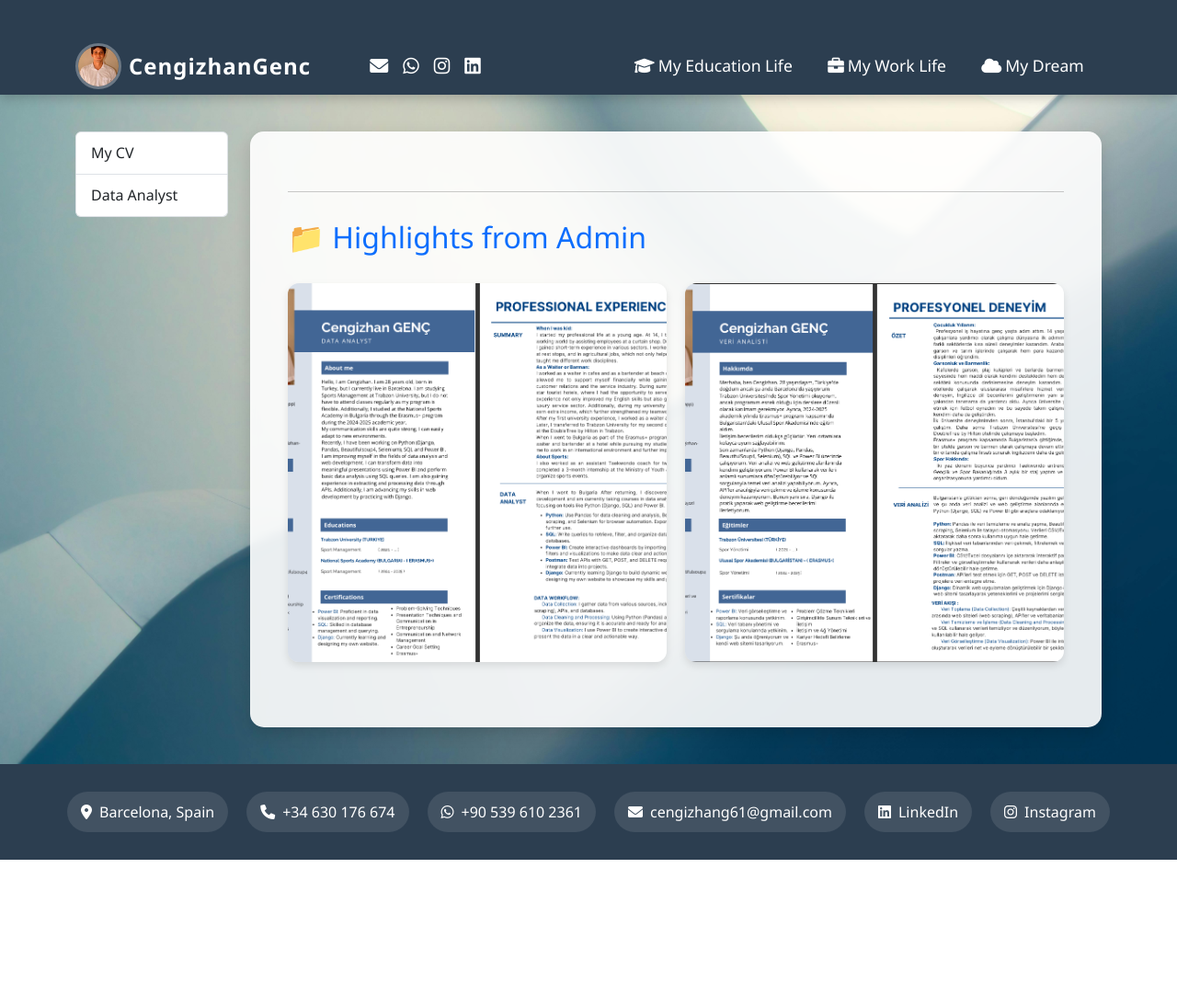
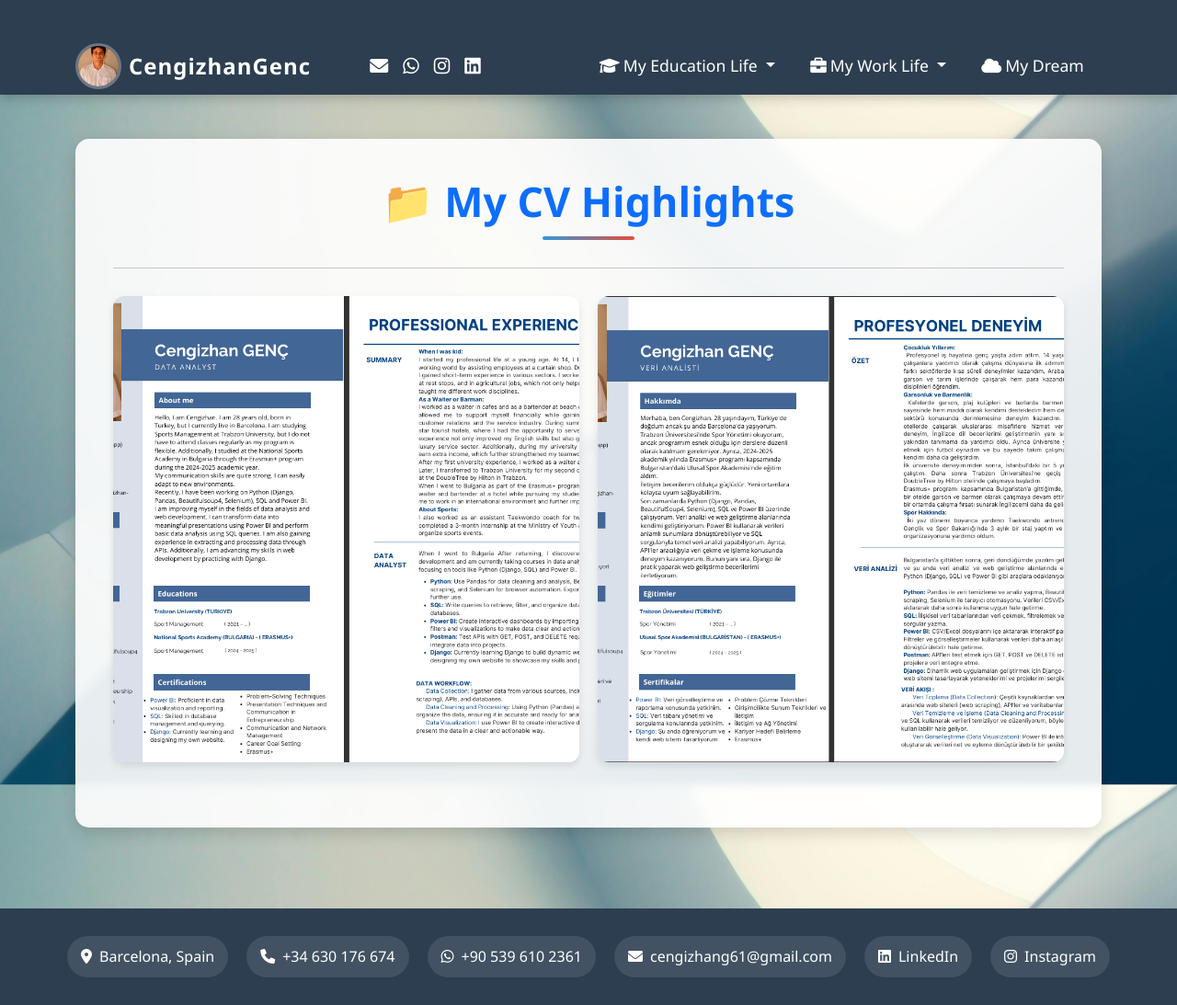
Before and after one commit to CHG61/Blog, a Django app: page /myworklife/mycv in a window 1280 px wide. Shown: the whole page at 92% size. Before the commit the page ends 935 px from the top, so only its background shows below. Run offline with Django 4.2, Linux system fonts and the light colour scheme; data that the repository does not hold is empty; some libraries are stand-ins or nearby versions.

Commit message:
asldasdasdsdasdasddasdasda

```diff
--- a/myworklife/templates/mycv.html
+++ b/myworklife/templates/mycv.html
@@ -4,12 +4,13 @@
 <head>
     <meta charset="UTF-8">
     <meta name="viewport" content="width=device-width, initial-scale=1.0">
-    <link rel="stylesheet" href="{%static 'css/bootstrap.min.css' %}"/>
+    <link rel="stylesheet" href="{% static 'css/bootstrap.min.css' %}"/>
     <link rel="stylesheet" href="https://cdnjs.cloudflare.com/ajax/libs/font-awesome/6.0.0/css/all.min.css">
-    <title>MyWorkLife {% block page_title %}{% endblock %}</title>
+    <title>My Work Life | My CV</title>
     <link rel="stylesheet" href="{% static 'css/style.css' %}">
 </head>
 <body>
+
     <nav class="navbar navbar-expand-lg navbar-dark">
         <div class="container">
             <a href="/" class="navbar-brand">
@@ -17,122 +18,90 @@
                 CengizhanGenc
             </a>
             <div class="social-icons d-flex align-items-center ms-auto ms-lg-5">
-                <a href="mailto:cengizhang61@gmail.com" class="text-white me-3" title="Email">
-                    <i class="fas fa-envelope fa-lg"></i>
-                </a>
-                <a href="https://wa.me/905396102361" target="_blank" class="text-white me-3" title="WhatsApp">
-                    <i class="fab fa-whatsapp fa-lg"></i>
-                </a>
-                <a href="https://www.instagram.com/cngzhngnc0561/" target="_blank" class="text-white me-3" title="Instagram">
-                    <i class="fab fa-instagram fa-lg"></i>
-                </a>
-                <a href="https://www.linkedin.com/in/cengizhan-genc/" target="_blank" class="text-white" title="LinkedIn">
-                    <i class="fab fa-linkedin fa-lg"></i>
-                </a>
+                <a href="mailto:cengizhang61@gmail.com" class="text-white me-3" title="Email"><i class="fas fa-envelope fa-lg"></i></a>
+                <a href="https://wa.me/905396102361" target="_blank" class="text-white me-3" title="WhatsApp"><i class="fab fa-whatsapp fa-lg"></i></a>
+                <a href="https://www.instagram.com/cngzhngnc0561/" target="_blank" class="text-white me-3" title="Instagram"><i class="fab fa-instagram fa-lg"></i></a>
+                <a href="https://www.linkedin.com/in/cengizhan-genc/" target="_blank" class="text-white" title="LinkedIn"><i class="fab fa-linkedin fa-lg"></i></a>
             </div>
+
             <button class="navbar-toggler" type="button" data-bs-toggle="collapse" data-bs-target="#navbarNav">
                 <span class="navbar-toggler-icon"></span>
             </button>
             <div class="collapse navbar-collapse" id="navbarNav">
                 <ul class="navbar-nav ms-auto">
-                    <li class="nav-item">
-                        <a href="/myeducationlife" class="nav-link">
+                    <li class="nav-item dropdown">
+                        <a class="nav-link dropdown-toggle" href="#" id="educationDropdown" role="button" data-bs-toggle="dropdown" aria-expanded="false">
                             <i class="fas fa-graduation-cap me-1"></i>My Education Life
                         </a>
+                        <ul class="dropdown-menu dropdown-menu-dark" aria-labelledby="educationDropdown">
+                            <li><a class="dropdown-item" href="/myeducationlife">My Education Life</a></li>
+                            <li><a class="dropdown-item" href="/myeducationlife/data">Data</a></li>
+                            <li><a class="dropdown-item" href="/myeducationlife/erasmus">Erasmus</a></li>
+                            <li><a class="dropdown-item" href="/myeducationlife/sports">Sports</a></li>
+                        </ul>
+                    </li>
+                    <li class="nav-item dropdown">
+                        <a class="nav-link dropdown-toggle" href="#" id="workDropdown" role="button" data-bs-toggle="dropdown" aria-expanded="false">
+                            <i class="fas fa-briefcase me-1"></i>My Work Life
+                        </a>
+                        <ul class="dropdown-menu dropdown-menu-dark" aria-labelledby="workDropdown">
+                            <li><a class="dropdown-item" href="/myworklife">My Work Life</a></li>
+                            <li><a class="dropdown-item" href="/myworklife/Dataanalyst">Data Analyst</a></li>
+                            <li><a class="dropdown-item" href="/myworklife/mycv">My CV</a></li>
+                        </ul>
                     </li>
                     <li class="nav-item">
-                        <a href="/myworklife" class="nav-link">
-                            <i class="fas fa-briefcase me-1"></i>My Work Life
-                        </a>
-                    </li>
-                    <li class="nav-item">
-                        <a href="/mydream" class="nav-link">
-                            <i class="fas fa-cloud me-1"></i>My Dream
-                        </a>
+                        <a href="/mydream" class="nav-link"><i class="fas fa-cloud me-1"></i>My Dream</a>
                     </li>
                 </ul>
             </div>
         </div>
     </nav>
-    <div class="container">
-        <div class="row">
-            <div class="col-lg-2">
-                <div class="list-group">
-                    <a href="/myworklife/mycv" class="list-group-item list-group-item-action">My CV</a>
-                    <a href="/myworklife/Dataanalyst" class="list-group-item list-group-item-action">Data Analyst</a>
-                </div>
-            </div>
-            <div class="col-lg-10">
+
+    <div class="container mt-5">
         <div class="content-box">
+            <h1 class="text-primary">📁 My CV Highlights</h1>
             <hr class="my-4">
-                    <h2 class="text-primary">📁 Highlights from Admin</h2>
+
             {% for item in cvs %}
             <div class="row mb-5 align-items-center">
-
-                        <!-- Yazı sütunu -->
                 <div class="col-md-6">
                     <h4 class="fw-bold">{{ item.title }}</h4>
                     <p class="text-justify" style="word-break: break-word;">{{ item.content }}</p>
                 </div>
-
-                        <!-- Medya sütunu -->
                 <div class="col-md-6 text-center">
                     {% if item.image %}
-                                <img src="{{ item.image.url }}" alt="{{ item.title }}"
-                                    class="img-fluid rounded shadow-sm"
-                                    style="max-height: 350px; object-fit: cover;">
+                        <img src="{{ item.image.url }}" alt="{{ item.title }}" class="img-fluid rounded shadow-sm w-100" style="max-height: 350px; object-fit: cover;">
                     {% elif item.video %}
-                                <video class="w-100 rounded shadow-sm" controls
-                                    style="max-height: 350px; object-fit: cover;">
+                        <video class="w-100 rounded shadow-sm" controls style="max-height: 350px; object-fit: cover;">
                             <source src="{{ item.video.url }}" type="video/mp4">
                             Your browser does not support the video tag.
                         </video>
                     {% endif %}
                 </div>
-
             </div>
             <hr>
             {% endfor %}
 
-
             <div class="image-grid">
                 <div class="image-card">
-                            <img src="{% static 'images/47.png' %}" alt="Dream Image 1">
+                    <img src="{% static 'images/47.png' %}" alt="CV Image 1">
                 </div>
                 <div class="image-card">
-                            <img src="{% static 'images/6.png' %}" alt="Dream Image 2">
+                    <img src="{% static 'images/6.png' %}" alt="CV Image 2">
                 </div>
             </div>
         </div>
     </div>
-        </div>
-    </div>
-    <footer class="footer">
+
+    <footer class="footer mt-5">
         <div class="footer-content">
-            <div class="footer-item">
-                <i class="fas fa-map-marker-alt"></i>
-                <span>Barcelona, Spain</span>
-            </div>
-            <div class="footer-item">
-                <i class="fas fa-phone"></i>
-                <span>+34 630 176 674</span>
-            </div>
-            <div class="footer-item">
-                <i class="fab fa-whatsapp"></i>
-                <span>+90 539 610 2361</span>
-            </div>
-            <div class="footer-item">
-                <i class="fas fa-envelope"></i>
-                <a href="mailto:cengizhang61@gmail.com">cengizhang61@gmail.com</a>
-            </div>
-            <div class="footer-item">
-                <i class="fab fa-linkedin"></i>
-                <a href="https://www.linkedin.com/in/cengizhan-genc/" target="_blank">LinkedIn</a>
-            </div>
-            <div class="footer-item">
-                <i class="fab fa-instagram"></i>
-                <a href="https://www.instagram.com/cngzhngnc0561/" target="_blank">Instagram</a>
-            </div>
+            <div class="footer-item"><i class="fas fa-map-marker-alt"></i><span>Barcelona, Spain</span></div>
+            <div class="footer-item"><i class="fas fa-phone"></i><span>+34 630 176 674</span></div>
+            <div class="footer-item"><i class="fab fa-whatsapp"></i><span>+90 539 610 2361</span></div>
+            <div class="footer-item"><i class="fas fa-envelope"></i><a href="mailto:cengizhang61@gmail.com">cengizhang61@gmail.com</a></div>
+            <div class="footer-item"><i class="fab fa-linkedin"></i><a href="https://www.linkedin.com/in/cengizhan-genc/" target="_blank">LinkedIn</a></div>
+            <div class="footer-item"><i class="fab fa-instagram"></i><a href="https://www.instagram.com/cngzhngnc0561/" target="_blank">Instagram</a></div>
         </div>
     </footer>
 
```
Also changed, not shown: myworklife/templates/Dataanalyst.html (+51 -125 lines), myworklife/templates/myworklife.html (+47 -79 lines). Lines whose indentation alone changed are shown as unchanged.
